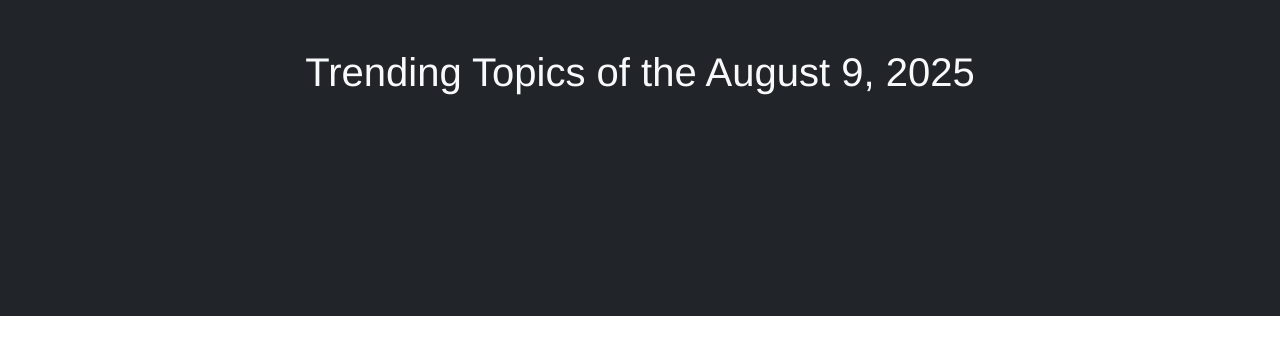
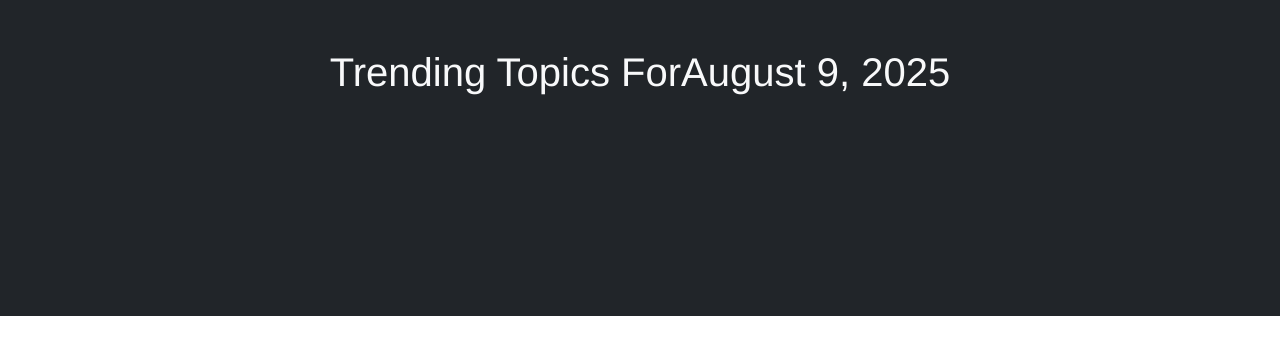
Before and after one commit to escuadra20/fcb-data-visualization, a plain HTML site: page index.html in a window 1280 px wide. Drawn offline with nearby package versions, Linux system fonts and the light colour scheme; no server answers.

Commit message:
Add files via upload

```diff
--- a/index.html
+++ b/index.html
@@ -22,7 +22,7 @@
 			<!-- h1 is the heading tag
 			h1 biggest
 			h6 smallest -->
-			<h1 class="text-light mb-3">Trending Topics of the <span id = "date">09/08/2025</span></h1>
+			<h1 class="text-light mb-3">Trending Topics For<span id = "date">09/08/2025</span></h1>
 			<canvas id = "myChart"></canvas>
 		</div>
 
```
